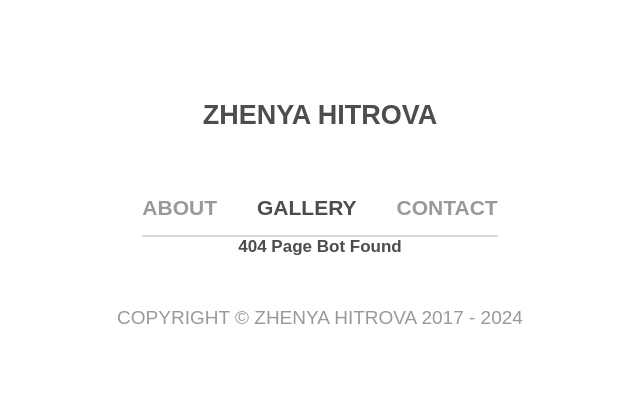
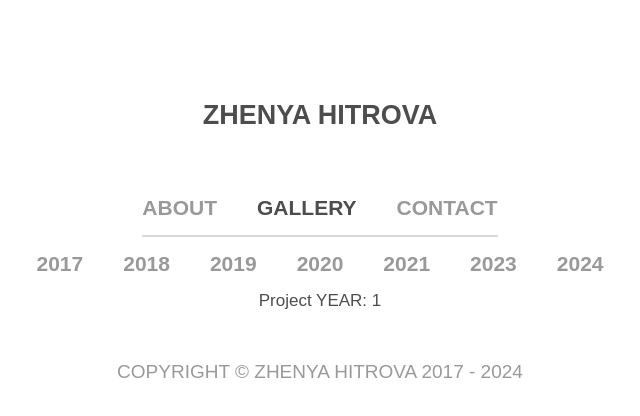
Before and after one commit to z-hit/art-portfolio, a React (Create React App) app: page /gallery/1 in a window 1280 px wide. Before the commit this address had no page. Shown: the top 416 px of the page, without its empty margins (320-960 px from the left). Built offline with nearby package versions, Linux system fonts and the light colour scheme.

Commit message:
Routs work well

```diff
--- a/src/components/app/App.tsx
+++ b/src/components/app/App.tsx
@@ -12,7 +12,6 @@ import styles from "./App.module.css";
 import { GalleryProject } from "../../pages/gallery/GalleryProject";
 import Gallery2017 from "../../pages/gallery/gallery-by-year/Gallery2017";
 import Gallery2024 from "../../pages/gallery/gallery-by-year/Gallery2024";
-import Gallery2018 from "../../pages/gallery/gallery-by-year/Gallery2018";
 
 function App() {
   return (
@@ -22,6 +21,7 @@ function App() {
           <Route index element={<Home />} />
           <Route path="/gallery" element={<Gallery />}>
             <Route index element={<Navigate to="/gallery/2024" replace />} />
+            <Route path="/gallery/:year" element={<GalleryProject />} />
             <Route path="/gallery/2024" element={<Gallery2024 />}>
               <Route
                 index
@@ -32,7 +32,6 @@ function App() {
                 element={<GalleryProject />}
               />
             </Route>
-            <Route path="/gallery/2018" element={<Gallery2018 />} />
             <Route path="/gallery/2017" element={<Gallery2017 />}>
               <Route
                 index
--- a/src/pages/gallery/GalleryByYear.tsx
+++ /dev/null
@@ -1 +0,0 @@
-export const GalleryByYear = (year: string) => {};
--- a/src/pages/gallery/GalleryProject.tsx
+++ b/src/pages/gallery/GalleryProject.tsx
@@ -2,10 +2,14 @@ import { useParams } from "react-router-dom";
 
 export const GalleryProject = () => {
   const { project } = useParams();
+  const { year } = useParams();
 
-  return (
-    <>{project ? <p>Gallery Project NAME: {project}</p> : <p></p>}
+  if (project) {
+    return <p>Project NAME: {project}</p>;
+  }
+  if (year) {
+    return <p>Project YEAR: {year}</p>;
+  }
 
-    </>
-  );
+  return <p>DOESN't work</p>;
 };
--- a/src/pages/gallery/gallery-by-year/Gallery2018.tsx
+++ /dev/null
@@ -1,9 +0,0 @@
-const Gallery2018 = () => {
-  return (
-    <>
-      <h2>Gallery 2018</h2>
-    </>
-  );
-};
-
-export default Gallery2018;
```
